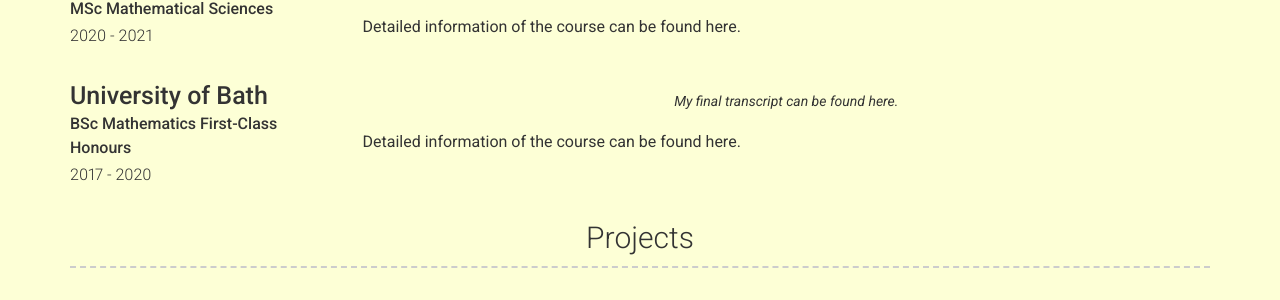
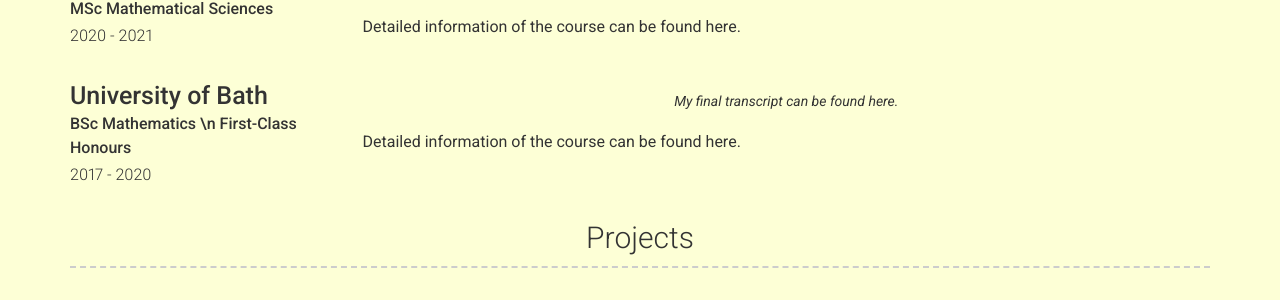
Before and after one commit to WilliamManley/WilliamManley.github.io, a Jekyll site: the page built from index.md, in a window 1280 px wide and 900 px high, scrolled down 518 px. Shown: the part 146-446 px from the top of the window. Built offline with Jekyll 4.4.1, drawn with Linux system fonts in a browser that asks for light colours; nearby versions of some CDN libraries.

```diff
--- a/_data/education.yml
+++ b/_data/education.yml
@@ -11,7 +11,7 @@
 - layout: left
   name: University of Bath
   dates: 2017 - 2020
-  qualification: BSc Mathematics First-Class Honours
+  qualification: BSc Mathematics \n First-Class Honours
   quote: >
    My final transcript can be found here.
   description: | # this will include new lines to allow paragraphs
```
